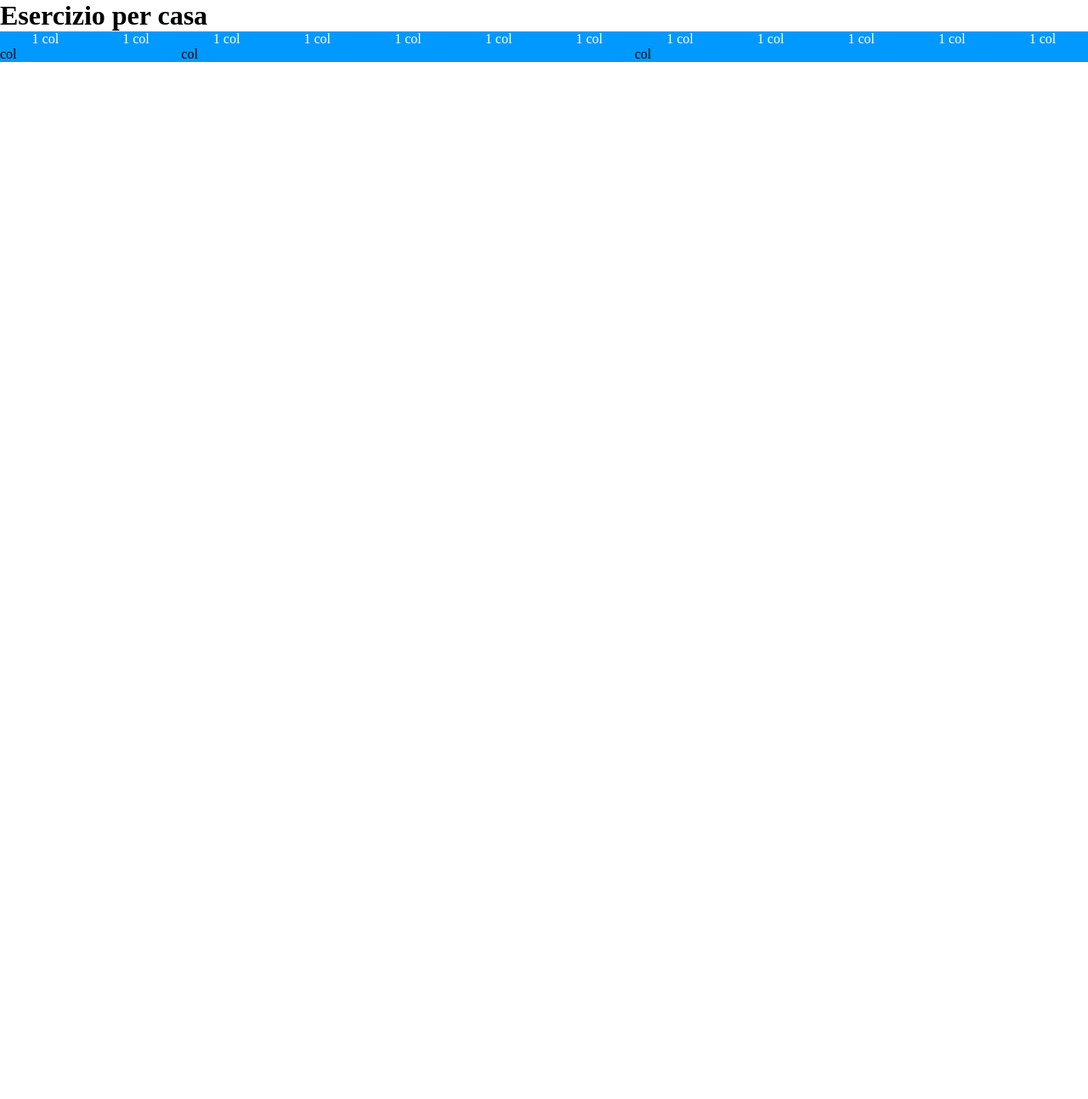
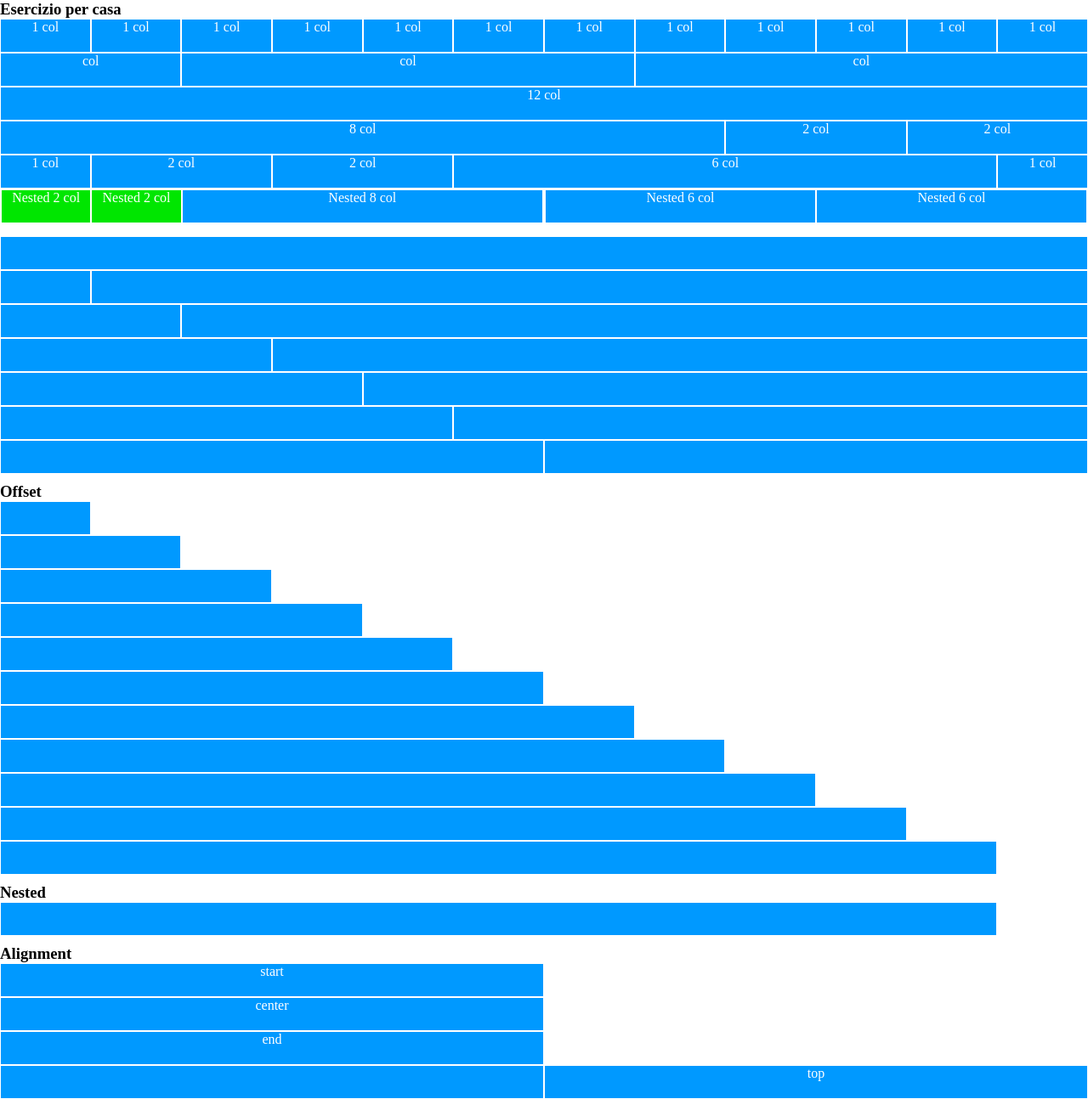
Before and after one commit to nadiaf85/html-css-12bool, a plain HTML site: page index.html in a window 1280 px wide. Shown: the whole page at 85% size. Before the commit the page ends 800 px from the top, so only its background shows below. Drawn offline with Linux system fonts and the light colour scheme.

Commit message:
aggiunte

```diff
--- a/css/12bool.css
+++ b/css/12bool.css
@@ -69,59 +69,49 @@
 /* Offset */
 
 .col-offset-1{
-    /* margin-left: calc((100% / 12) *1); */
+    margin-left: calc((100% / 12) * 1);
 }
 
-.col-offset-2{
-    flex-basis: calc((100% / 12) * 2);
-    max-width: calc((100% / 12) * 2);
+/* .col-offset-2{
+    margin-left: calc((100% / 12) * 2);
 }
 
 .col-offset-3{
-    flex-basis: calc((100% / 12) * 3);
-    max-width: calc((100% / 12) * 3);
+    margin-left: calc((100% / 12) * 3);
 }
 
 .col-offset-4{
-    flex-basis: calc((100% / 12) * 4);
-    max-width: calc((100% / 12) * 4);
+    margin-left: calc((100% / 12) * 4);
+
 }
 .col-offset-5{
-    flex-basis: calc((100% / 12) * 5);
-    max-width: calc((100% / 12) * 5);
+    margin-left: calc((100% / 12) * 5);
 }
 
 .col-offset-6{
-    flex-basis: calc((100% / 12) * 6);
-    max-width: calc((100% / 12) * 6);
+    margin-left: calc((100% / 12) * 6);
 }
 
 .col-offset-7{
-    flex-basis: calc((100% / 12) * 7);
-    max-width: calc((100% / 12) * 7);
+    margin-left: calc((100% / 12) * 7);
 }
 
 .col-offset-8{
-    flex-basis: calc((100% / 12) * 8);
-    max-width: calc((100% / 12) * 8);
+    margin-left: calc((100% / 12) * 8);
 }
 
 .col-offset-9{
-    flex-basis: calc((100% / 12) * 9);
-    max-width: calc((100% / 12) * 9);
+    margin-left: calc((100% / 12) * 9);
 }
 
 .col-offset-10{
-    flex-basis: calc((100% / 12) * 10);
-    max-width: calc((100% / 12) * 10);
+    margin-left: calc((100% / 12) * 10);
 }
 
 .col-offset-11{
-    flex-basis: calc((100% / 12) * 11);
-    max-width: calc((100% / 12) * 11);
+    margin-left: calc((100% / 12) * 11);
 }
 
 .col-offset-12{
-    flex-basis: calc((100% / 12) * 12);
-    max-width: calc((100% / 12) * 12);
-}
+    margin-left: calc((100% / 12) * 12);
+} */
--- a/css/style.css
+++ b/css/style.css
@@ -9,18 +9,28 @@
     margin: 0 auto;
 } */
 
-/* [class*="col-"]{
-    flex: 0 0 auto;
-} */
+[class*="col-"]{
+    background-color:  #0099ff;
+    height: 40px;
+    text-align: center;
+    border: 1px solid white;
+    color: white;
+}
 
 .row{
     display: flex;
     flex-direction: row;
     flex-wrap: wrap;
-    background-color:  #0099ff;
 }
 
-.col-1{
-    text-align: center;
-    color: white;
+.container1{
+    margin-bottom: 16px;
 }
+
+.container1 .row .col-6 .row .col-2{
+    background-color: #00e600;
+}
+
+.container2 , .container3, .container4 {
+    margin-bottom: 10px;
+}
--- a/index.html
+++ b/index.html
@@ -9,8 +9,8 @@
     <title>12bool</title>
 </head>
 <body>
-    <div class="container">
-        <h1>Esercizio per casa</h1>
+    <div class="container1">
+        <h3>Esercizio per casa</h3>
         <div class="row">
             <div class="col-1">1 col</div>
             <div class="col-1">1 col</div>
@@ -32,7 +32,137 @@
             <div class="col-5">col</div>
         </div>
 
+        <div class="row">
+            <div class="col-12">12 col</div>
+        </div>
 
+        <div class="row">
+            <div class="col-8">8 col</div>
+            <div class="col-2">2 col</div>
+            <div class="col-2">2 col</div>
+        </div>
+
+        <div class="row">
+            <div class="col-1">1 col</div>
+            <div class="col-2">2 col</div>
+            <div class="col-2">2 col</div>
+            <div class="col-6">6 col</div>
+            <div class="col-1">1 col</div>
+        </div>
+
+        <div class="row">
+            <div class="col-6">
+                <div class="row">
+                    <div class="col-2">Nested 2 col</div>
+                    <div class="col-2">Nested 2 col</div>
+                    <div class="col-8">Nested 8 col</div>
+                </div>
+            </div>
+            <div class="col-6">
+                <div class="row">
+                    <div class="col-6">Nested 6 col</div>
+                    <div class="col-6">Nested 6 col</div>
+                </div>
+            </div>
+        </div>
+
+    </div>
+
+    <div class="container2">
+        <div class="row">
+            <div class="col-12"></div>
+        </div>
+
+        <div class="row">
+            <div class="col-1"></div>
+            <div class="col-11"></div>
+        </div>
+
+        <div class="row">
+            <div class="col-2"></div>
+            <div class="col-10"></div>
+        </div>
+
+        <div class="row">
+            <div class="col-3"></div>
+            <div class="col-9"></div>
+        </div>
+
+        <div class="row">
+            <div class="col-4"></div>
+            <div class="col-8"></div>
+        </div>
+
+        <div class="row">
+            <div class="col-5"></div>
+            <div class="col-7"></div>
+        </div>
+
+        <div class="row">
+            <div class="col-6"></div>
+            <div class="col-6"></div>
+        </div>
+    </div>
+
+    <div class="container3">
+        <h3>Offset</h3>
+        <div class="row">
+            <div class="col-1"></div>
+        </div>
+        <div class="row">
+            <div class="col-2"></div>
+        </div>
+        <div class="row">
+            <div class="col-3"></div>
+        </div>
+        <div class="row">
+            <div class="col-4"></div>
+        </div>
+        <div class="row">
+            <div class="col-5"></div>
+        </div>
+        <div class="row">
+            <div class="col-6"></div>
+        </div>
+        <div class="row">
+            <div class="col-7"></div>
+        </div>
+        <div class="row">
+            <div class="col-8"></div>
+        </div>
+        <div class="row">
+            <div class="col-9"></div>
+        </div>
+        <div class="row">
+            <div class="col-10"></div>
+        </div>
+        <div class="row">
+            <div class="col-11"></div>
+        </div>
+    </div>
+
+    <div class="container4">
+        <h3>Nested</h3>
+        <div class="row">
+            <div class="col-11"></div>
+        </div>
+    </div>
+
+    <div class="container5">
+        <h3>Alignment</h3>
+        <div class="row">
+            <div class="col-6">start</div>
+        </div>
+        <div class="row">
+            <div class="center col-6">center</div>
+        </div>
+        <div class="row">
+            <div class="col-6">end</div>
+        </div>
+        <div class="row">
+            <div class="col-6"></div>
+            <div class="col-6">top</div>
+        </div>
     </div>
 
 </body>
```
Also changed, not shown: 1 other file.
